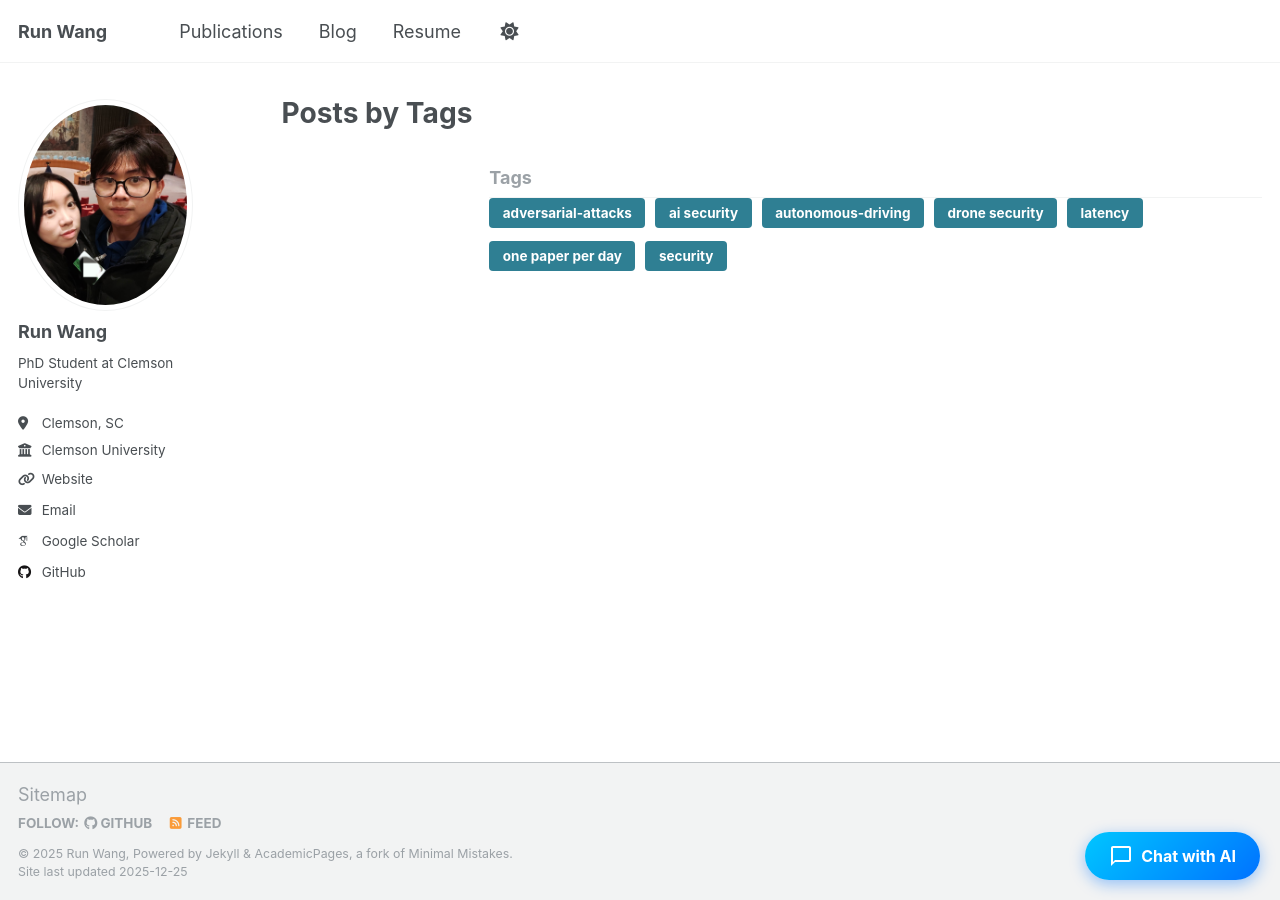
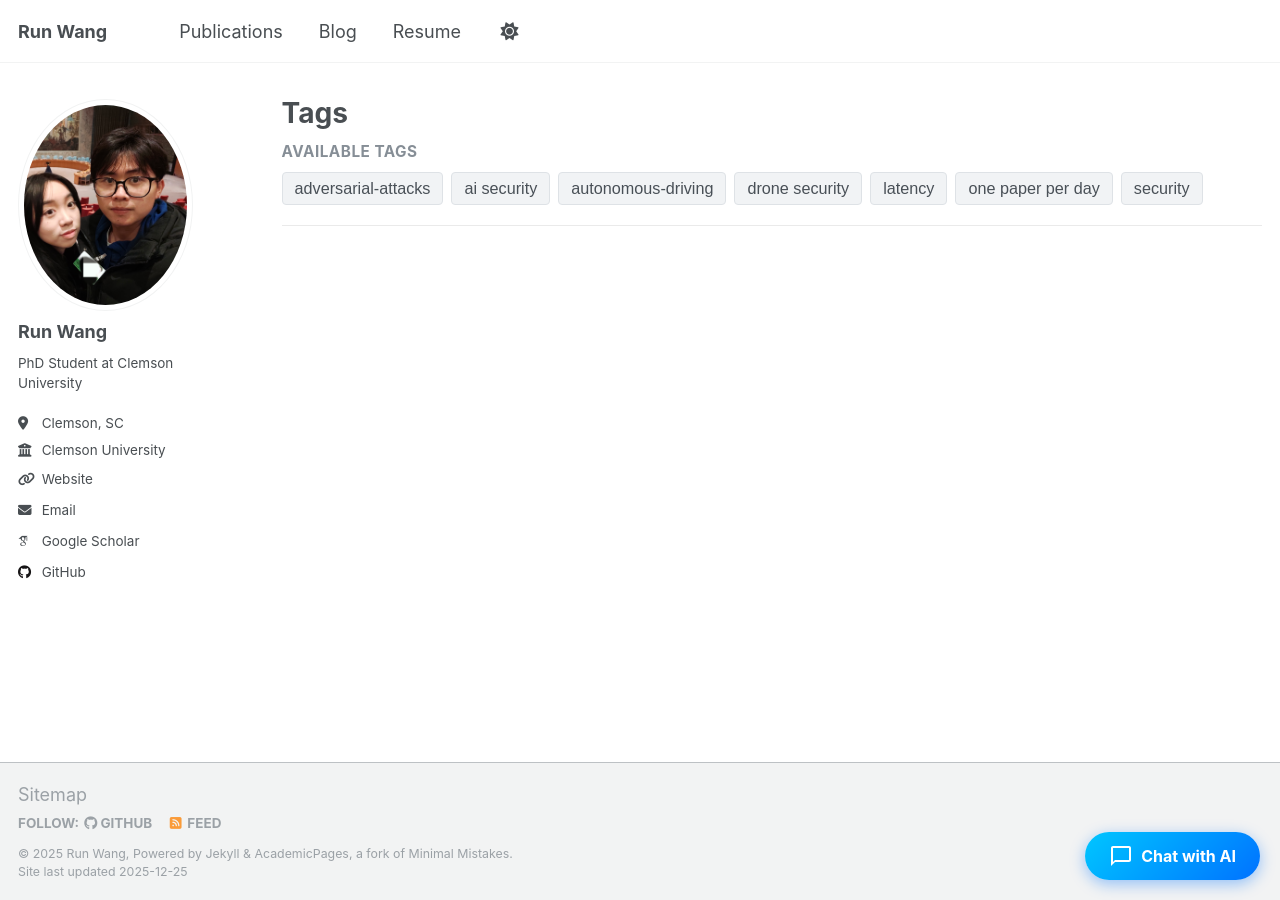
Before and after one commit to RunWang123/RunWang123.github.io, a Jekyll site: the page built from _pages/tag-archive.html, in a window 1280 px wide. Built offline with Jekyll 4.4.1, drawn with Linux system fonts in a browser that asks for light colours; some web fonts are replaced; a script that is not in the unit is left out.

Commit message:
Major Tag Page Redesign: Two-row layout + Multi-select

```diff
--- a/_pages/tag-archive.html
+++ b/_pages/tag-archive.html
@@ -1,111 +1,237 @@
 ---
 layout: archive
 permalink: /tags/
-title: "Posts by Tags"
+title: "Tags"
 author_profile: true
 ---
 
 {% include base_path %}
 {% include group-by-array collection=site.posts field="tags" %}
 
+<style>
+  .tag-container {
+    display: flex;
+    flex-wrap: wrap;
+    gap: 8px;
+    margin-bottom: 15px;
+  }
 
+  .tag-chip {
+    padding: 6px 12px;
+    border-radius: 4px;
+    cursor: pointer;
+    font-size: 0.9em;
+    user-select: none;
+    transition: all 0.2s;
+    border: none;
+    text-decoration: none;
+    font-family: sans-serif;
+  }
 
+  /* Available Tags (Row 1) */
+  .tag-avail {
+    background-color: #f1f3f5;
+    color: #495057;
+    border: 1px solid #dee2e6;
+  }
 
-<!-- Tag Cloud (Visible by default) -->
-<div id="tag-cloud" class="archive" style="margin-bottom: 30px;">
-  <h2 class="archive__subtitle">Tags</h2>
-  <div style="display: flex; flex-wrap: wrap; gap: 10px;">
+  .tag-avail:hover {
+    background-color: #e9ecef;
+    border-color: #ced4da;
+  }
+
+  /* Selected Tags (Row 2) */
+  .tag-selected {
+    background-color: #228be6;
+    /* Blue */
+    color: white;
+    display: flex;
+    align-items: center;
+    border: 1px solid #1c7cd6;
+  }
+
+  .tag-selected:hover {
+    background-color: #1c7cd6;
+  }
+
+  .tag-remove-icon {
+    margin-left: 8px;
+    font-weight: bold;
+    font-size: 1.1em;
+    line-height: 0.8;
+  }
+
+  .tags-label {
+    font-weight: bold;
+    margin-bottom: 8px;
+    display: block;
+    font-size: 0.85em;
+    color: #868e96;
+    text-transform: uppercase;
+    letter-spacing: 0.5px;
+  }
+
+  #filter-area {
+    margin-bottom: 20px;
+    padding-bottom: 20px;
+  }
+
+  #posts-grid {
+    margin-top: 20px;
+    border-top: 1px solid #eaeaea;
+    padding-top: 20px;
+  }
+</style>
+
+<!-- Row 1: Available Tags -->
+<div>
+  <span class="tags-label">Available Tags</span>
+  <div id="row-available" class="tag-container">
     {% for tag in group_names %}
     {% assign tag_slug = tag | slugify %}
-    <button onclick="selectTag('{{ tag_slug }}')" class="btn btn--info"
-      style="text-decoration: none; border: none; cursor: pointer;">{{ tag }}</button>
+    <button class="tag-chip tag-avail" data-slug="{{ tag_slug }}" data-label="{{ tag }}"
+      onclick="addTag('{{ tag_slug }}')">
+      {{ tag }}
+    </button>
     {% endfor %}
   </div>
 </div>
 
-<!-- Warning / Reset Button (Hidden by default) -->
-<div id="tag-filter-warning"
-  style="display: none; margin-bottom: 20px; padding: 15px; background-color: #eef5f9; border-left: 5px solid #2874a6; border-radius: 4px;">
-  <div style="display: flex; align-items: center; justify-content: space-between;">
-    <div>
-      <strong><i class="fas fa-tag"></i> Viewing posts for tag:</strong>
-      <span id="current-tag-name" style="font-weight: bold; font-size: 1.1em; margin-left: 5px; color: #2874a6;"></span>
-    </div>
-    <button onclick="resetTags()" class="btn btn--inverse btn--small"
-      style="text-decoration: none; border: none; cursor: pointer;">
-      <i class="fas fa-times-circle"></i> View All Tags
-    </button>
+<!-- Row 2: Selected Tags -->
+<div id="filter-area" style="display: none;">
+  <span class="tags-label">Active Filters</span>
+  <div id="row-selected" class="tag-container">
+    <!-- Selected tags injected here -->
   </div>
 </div>
 
-<!-- Posts List Container -->
-<div id="tag-archive-container">
-  {% for tag in group_names %}
-  {% assign posts = group_items[forloop.index0] %}
-  {% assign tag_slug = tag | slugify %}
-  <!-- All sections hidden by default -->
-  <div class="tag-section" data-tag="{{ tag_slug }}" style="display: none;">
-    <h2 id="{{ tag_slug }}" class="archive__subtitle" style="border-bottom: 2px solid #eaeaea; padding-bottom: 10px;">
-      <i class="fas fa-hashtag" style="color: #ccc; margin-right: 5px;"></i> {{ tag }}
-    </h2>
-    {% for post in posts %}
+<!-- Posts Grid (Hidden by Filter) -->
+<div id="posts-grid">
+  {% for post in site.posts %}
+  <div class="post-item-wrapper" style="display: none;"
+    data-tags="{% for t in post.tags %}{{ t | slugify }} {% endfor %}">
     {% include archive-single.html %}
-    {% endfor %}
   </div>
   {% endfor %}
 </div>
 
 <script>
-  function selectTag(tagSlug) {
-    window.location.hash = tagSlug;
-    applyFilter(tagSlug);
+  /* State: Array of selected tag slugs */
+  var selectedSlugs = [];
+
+  /* Data: All tags for lookup */
+  var allTags = [
+    {% for tag in group_names %}
+  { slug: "{{ tag | slugify }}", label: "{{ tag }}" },
+  {% endfor %}
+  ];
+
+  function init() {
+    var hash = window.location.hash.substring(1);
+    if (hash) {
+      try {
+        hash = decodeURIComponent(hash);
+        /* Supports comma separated: #tag1,tag2 */
+        var parts = hash.split(',').filter(function (s) { return s.length > 0; });
+        selectedSlugs = parts;
+      } catch (e) { }
+    } else {
+      selectedSlugs = [];
+    }
+
+    render();
   }
 
-  function resetTags() {
-    history.pushState("", document.title, window.location.pathname + window.location.search);
-    applyFilter("");
-  }
-
-  function applyFilter(hash) {
-    if (hash === undefined) {
-      hash = window.location.hash.substring(1);
-    }
-
-    try { hash = decodeURIComponent(hash); } catch (e) { }
-
-    var sections = document.querySelectorAll('.tag-section');
-    var warning = document.getElementById('tag-filter-warning');
-    var label = document.getElementById('current-tag-name');
-    var cloud = document.getElementById('tag-cloud');
-
-    if (hash) {
-      if (warning && label) {
-        warning.style.display = 'block';
-        label.textContent = hash.replace(/-/g, ' ');
-      }
-      if (cloud) cloud.style.display = 'block';
-
-      sections.forEach(function (section) {
-        if (section.getAttribute('data-tag') === hash) {
-          section.style.display = 'block';
-        } else {
-          section.style.display = 'none';
-        }
-      });
-    } else {
-      if (warning) warning.style.display = 'none';
-      if (cloud) cloud.style.display = 'block';
-
-      sections.forEach(function (section) {
-        section.style.display = 'none';
-      });
+  function addTag(slug) {
+    if (selectedSlugs.indexOf(slug) === -1) {
+      selectedSlugs.push(slug);
+      updateState();
     }
   }
 
-  document.addEventListener("DOMContentLoaded", function () {
-    applyFilter();
-    window.addEventListener('hashchange', function () {
-      applyFilter();
+  function removeTag(slug) {
+    selectedSlugs = selectedSlugs.filter(function (s) { return s !== slug; });
+    updateState();
+  }
+
+  function updateState() {
+    if (selectedSlugs.length > 0) {
+      window.location.hash = selectedSlugs.join(',');
+    } else {
+      /* Clear hash cleanly */
+      history.pushState("", document.title, window.location.pathname + window.location.search);
+      /* Trigger render manually since pushState doesn't fire hashchange */
+      render();
+    }
+  }
+
+  function render() {
+    var rowAvail = document.getElementById('row-available');
+    var rowSel = document.getElementById('row-selected');
+    var docFilterArea = document.getElementById('filter-area');
+    var posts = document.querySelectorAll('.post-item-wrapper');
+
+    /* 1. Update Available Tags (Show/Hide) */
+    var availBtns = rowAvail.querySelectorAll('button');
+    availBtns.forEach(function (btn) {
+      var s = btn.getAttribute('data-slug');
+      if (selectedSlugs.indexOf(s) !== -1) {
+        btn.style.display = 'none'; /* Move to selected */
+      } else {
+        btn.style.display = 'inline-block';
+      }
     });
-  });
+
+    /* 2. Render Selected Tags */
+    rowSel.innerHTML = '';
+    if (selectedSlugs.length > 0) {
+      docFilterArea.style.display = 'block';
+
+      selectedSlugs.forEach(function (slug) {
+        /* Find label */
+        var tObj = undefined;
+        for (var i = 0; i < allTags.length; i++) {
+          if (allTags[i].slug === slug) { tObj = allTags[i]; break; }
+        }
+        var label = tObj ? tObj.label : slug;
+
+        var btn = document.createElement('button');
+        btn.className = 'tag-chip tag-selected';
+        btn.onclick = function () { removeTag(slug); };
+        btn.innerHTML = label + ' <span class="tag-remove-icon">&times;</span>';
+        rowSel.appendChild(btn);
+      });
+    } else {
+      docFilterArea.style.display = 'none';
+    }
+
+    /* 3. Filter Posts */
+    posts.forEach(function (p) {
+      if (selectedSlugs.length === 0) {
+        p.style.display = 'none'; /* Default: show nothing when no filter */
+        return;
+      }
+
+      var pTagsRaw = p.getAttribute('data-tags') || "";
+      var pTags = pTagsRaw.split(' ');
+
+      /* Logic: Show if post matches ANY selected tag (Union) */
+      var match = false;
+      for (var i = 0; i < selectedSlugs.length; i++) {
+        if (pTags.indexOf(selectedSlugs[i]) !== -1) {
+          match = true;
+          break;
+        }
+      }
+
+      if (match) {
+        p.style.display = 'block';
+      } else {
+        p.style.display = 'none';
+      }
+    });
+  }
+
+  document.addEventListener("DOMContentLoaded", init);
+  window.addEventListener('hashchange', init);
 </script>
```
